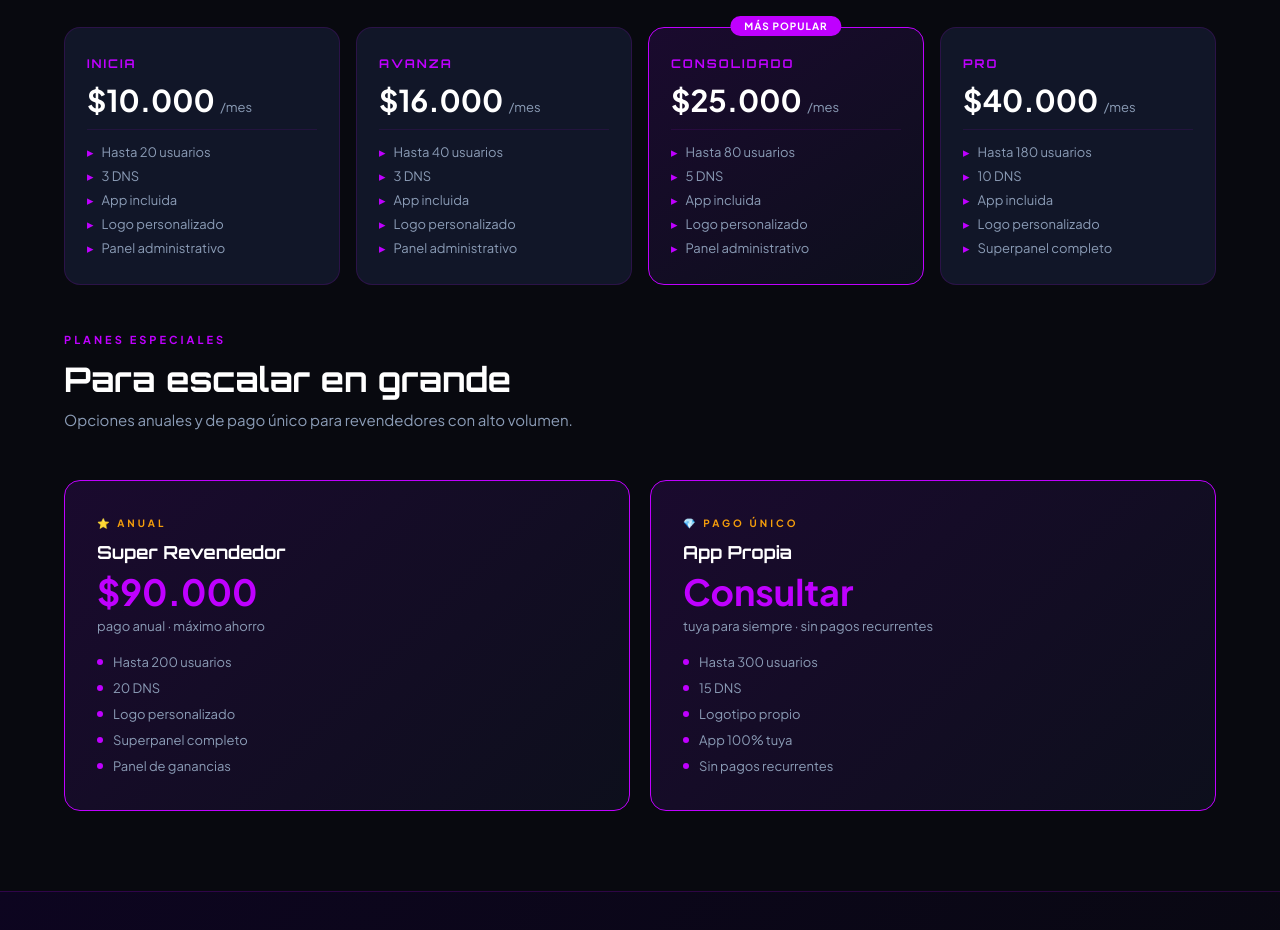
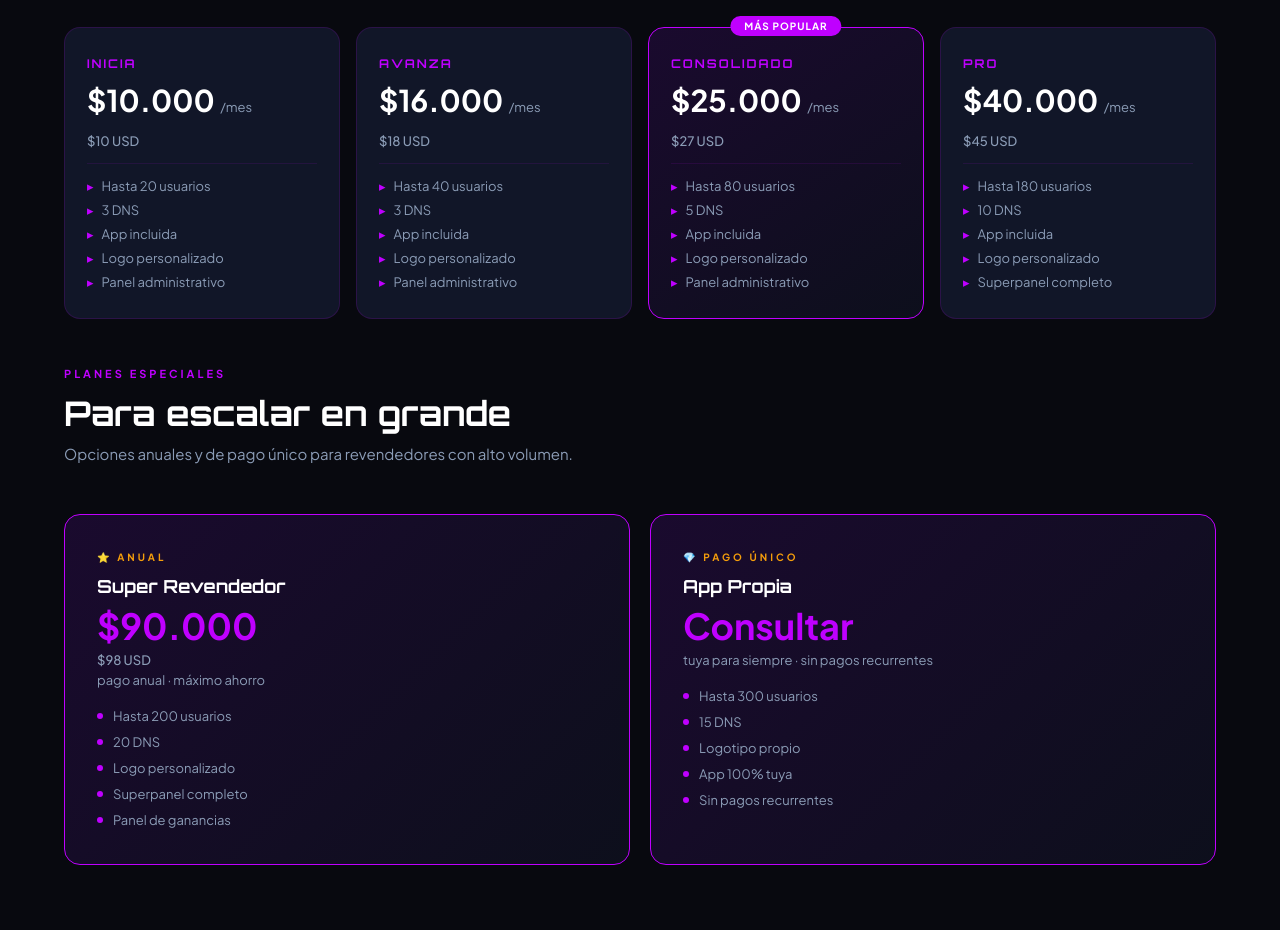
Before and after one commit to BorisESL/stvfast-web, a plain HTML site: page index.html in a window 1280 px wide. Shown: the part 2920-3850 px from the top of the page. Drawn offline with Linux system fonts and the light colour scheme.

Commit message:
Add USD prices alongside COP prices in all plans

```diff
--- a/index.html
+++ b/index.html
@@ -92,6 +92,7 @@ nav{position:fixed;top:0;left:0;right:0;z-index:100;background:rgba(8,9,15,0.9);
 .plan-name{font-family:'Orbitron',monospace;font-size:12px;font-weight:700;color:var(--purple);letter-spacing:2px;text-transform:uppercase}
 .plan-price{font-size:30px;font-weight:800;color:#fff;line-height:1}
 .plan-price span{font-size:13px;font-weight:400;color:var(--gray)}
+.plan-price-usd{font-size:13px;font-weight:500;color:var(--gray);margin-top:4px}
 .plan-divider{height:1px;background:rgba(191,0,255,0.1)}
 .plan-feats{display:flex;flex-direction:column;gap:8px}
 .plan-feat{display:flex;align-items:flex-start;gap:8px;font-size:13px;color:var(--gray)}
@@ -196,6 +197,7 @@ footer{background:var(--bg);border-top:1px solid rgba(255,255,255,0.05);padding:
       <div class="plan-card">
         <div class="plan-name">Inicia</div>
         <div class="plan-price">$10.000 <span>/mes</span></div>
+        <div class="plan-price-usd">$10 USD</div>
         <div class="plan-divider"></div>
         <div class="plan-feats">
           <div class="plan-feat"><span class="plan-feat-check">▸</span>Hasta 20 usuarios</div>
@@ -208,6 +210,7 @@ footer{background:var(--bg);border-top:1px solid rgba(255,255,255,0.05);padding:
       <div class="plan-card">
         <div class="plan-name">Avanza</div>
         <div class="plan-price">$16.000 <span>/mes</span></div>
+        <div class="plan-price-usd">$18 USD</div>
         <div class="plan-divider"></div>
         <div class="plan-feats">
           <div class="plan-feat"><span class="plan-feat-check">▸</span>Hasta 40 usuarios</div>
@@ -221,6 +224,7 @@ footer{background:var(--bg);border-top:1px solid rgba(255,255,255,0.05);padding:
         <div class="plan-badge">MÁS POPULAR</div>
         <div class="plan-name">Consolidado</div>
         <div class="plan-price">$25.000 <span>/mes</span></div>
+        <div class="plan-price-usd">$27 USD</div>
         <div class="plan-divider"></div>
         <div class="plan-feats">
           <div class="plan-feat"><span class="plan-feat-check">▸</span>Hasta 80 usuarios</div>
@@ -233,6 +237,7 @@ footer{background:var(--bg);border-top:1px solid rgba(255,255,255,0.05);padding:
       <div class="plan-card">
         <div class="plan-name">Pro</div>
         <div class="plan-price">$40.000 <span>/mes</span></div>
+        <div class="plan-price-usd">$45 USD</div>
         <div class="plan-divider"></div>
         <div class="plan-feats">
           <div class="plan-feat"><span class="plan-feat-check">▸</span>Hasta 180 usuarios</div>
@@ -252,6 +257,7 @@ footer{background:var(--bg);border-top:1px solid rgba(255,255,255,0.05);padding:
         <div class="special-tag">⭐ Anual</div>
         <div class="special-name">Super Revendedor</div>
         <div class="special-price">$90.000</div>
+        <div class="plan-price-usd" style="margin-bottom:4px">$98 USD</div>
         <div class="special-period">pago anual · máximo ahorro</div>
         <div class="special-feats">
           <div class="special-feat"><span class="special-dot"></span>Hasta 200 usuarios</div>
```
